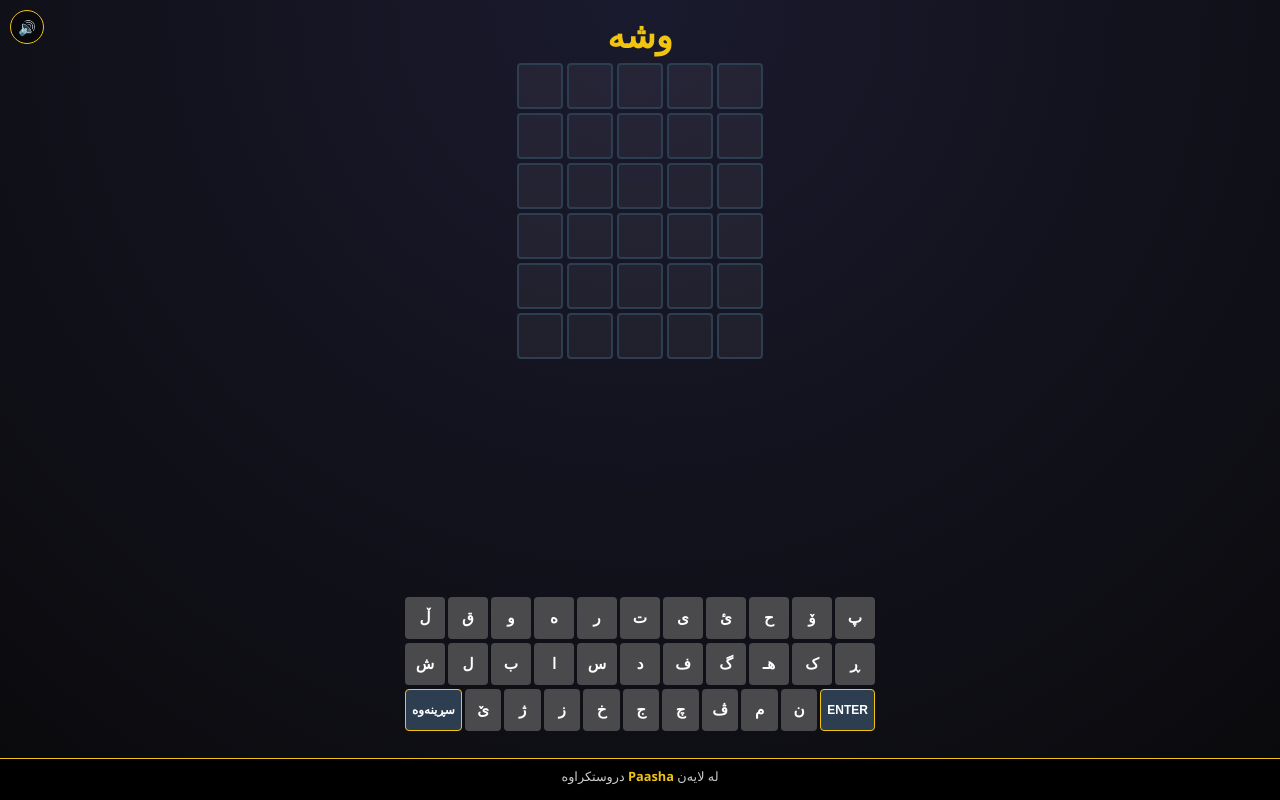
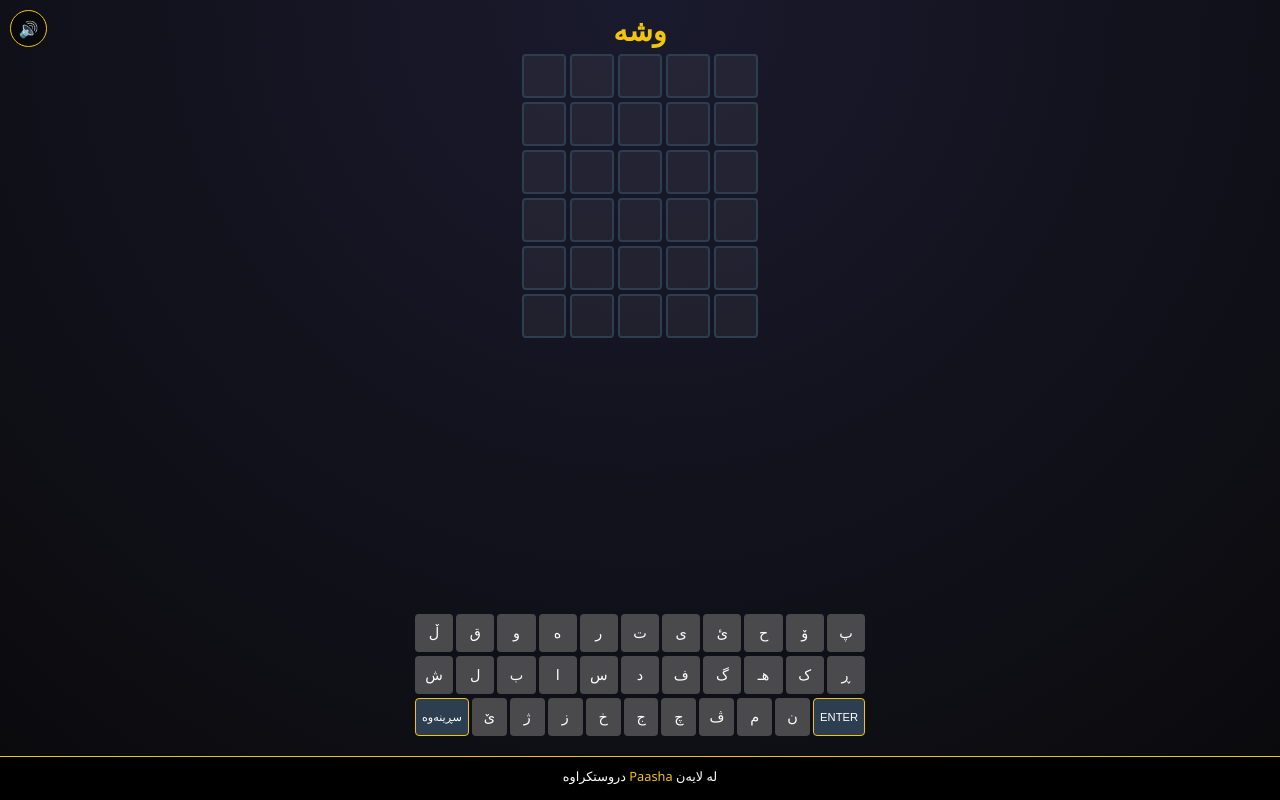
Before and after one commit to Paasha-Games/Wsha, a plain HTML site: page index.html in a window 1280 px wide. Both pictures are taken after a click on the button "دەستپێکردن". Drawn offline with Linux system fonts and the light colour scheme.

Commit message:
Update index.html

```diff
--- a/index.html
+++ b/index.html
@@ -4,7 +4,6 @@
     <meta charset="UTF-8">
     <meta name="viewport" content="width=device-width, initial-scale=1.0, maximum-scale=1.0, user-scalable=no, viewport-fit=cover">
     <meta name="theme-color" content="#0a0a0c">
-    <meta name="apple-mobile-web-app-status-bar-style" content="black-translucent">
     <title>Wsha - Kurdish Wordle</title>
     <style>
         :root {
@@ -18,22 +17,16 @@
         }
 
         html, body {
-            height: 100%;
-            margin: 0;
-            padding: 0;
-            overflow: hidden;
-            touch-action: manipulation;
-            background: var(--bg);
-            color: white;
-            font-family: 'Segoe UI', Roboto, Helvetica, Arial, sans-serif;
+            height: 100%; margin: 0; padding: 0; overflow: hidden;
+            touch-action: manipulation; background: var(--bg); color: white;
+            font-family: 'Segoe UI', Roboto, sans-serif;
         }
 
-        /* Music Toggle */
         #music-control {
             position: fixed; top: 10px; left: 10px; z-index: 200;
             background: rgba(0,0,0,0.5); border: 1px solid var(--ramadan-gold);
-            color: var(--ramadan-gold); border-radius: 50%; width: 32px; height: 32px;
-            display: flex; align-items: center; justify-content: center; cursor: pointer; font-size: 0.9rem;
+            color: var(--ramadan-gold); border-radius: 50%; width: 35px; height: 35px;
+            display: flex; align-items: center; justify-content: center; cursor: pointer;
         }
 
         /* Main Menu */
@@ -43,95 +36,74 @@
             display: flex; flex-direction: column; align-items: center; text-align: center;
         }
         .spacer { flex-grow: 1; }
-        #main-menu h1 { font-size: 5rem; color: var(--ramadan-gold); margin: 0; line-height: 1; }
-        #main-menu p { font-size: 1.4rem; margin-top: 10px; opacity: 0.9; }
+        #main-menu h1 { font-size: 5rem; color: var(--ramadan-gold); margin: 0; }
+        #main-menu p { font-size: 1.2rem; margin-top: 10px; font-weight: bold; }
         .start-btn {
             background: var(--correct); color: white; border: none;
-            width: 220px; height: 100px; font-size: 1.8rem; font-weight: bold;
-            border-radius: 4px; cursor: pointer; transition: transform 0.1s;
+            width: 200px; height: 80px; font-size: 1.6rem; font-weight: bold;
+            border-radius: 4px; cursor: pointer;
+        }
+        .tiktok-link {
+            display: inline-block; margin-top: 10px; color: var(--ramadan-gold);
+            text-decoration: none; font-weight: bold; border: 1px solid var(--ramadan-gold);
+            padding: 5px 15px; border-radius: 20px; font-size: 0.9rem;
         }
 
-        .creator-footer-container { width: 100%; padding-bottom: 20px; margin-bottom: 10px; }
-        .creator-footer { font-size: 0.95rem; color: #ccc; }
-        .creator-footer span { color: var(--ramadan-gold); font-weight: bold; }
-        .tiktok-link {
-            display: inline-block; margin-top: 8px; font-size: 0.85rem;
-            color: var(--ramadan-gold); text-decoration: none; font-weight: bold;
-            border: 1px solid var(--ramadan-gold); padding: 4px 12px; border-radius: 20px;
+        /* Game Scene Fix */
+        #game-container {
+            display: flex; flex-direction: column; align-items: center;
+            height: 100%; width: 100%; visibility: hidden;
         }
 
-        /* Game Scene Layout Fix */
-        #game-container {
-            display: flex;
-            flex-direction: column;
-            align-items: center;
-            height: 100vh;
-            width: 100%;
-            visibility: hidden;
-            justify-content: flex-start; /* Keeps things at the top */
+        #game-container h1 { margin: 10px 0 5px 0; font-size: 1.8rem; color: var(--ramadan-gold); }
+
+        #game-board { display: flex; flex-direction: column; gap: 4px; }
+        .row { display: flex; gap: 4px; justify-content: center; }
+        .tile {
+            width: 10vw; height: 10vw; max-width: 40px; max-height: 40px;
+            border: 2px solid var(--tile-border); display: flex; align-items: center;
+            justify-content: center; font-size: 1.1rem; font-weight: bold;
+            border-radius: 4px; background: rgba(255,255,255,0.05);
         }
 
-        #game-container h1 { margin-top: 10px; font-size: 2.2rem; color: var(--ramadan-gold); margin-bottom: 5px; }
+        #message-container { height: 40px; margin-top: 5px; text-align: center; }
+        #message-text { color: var(--ramadan-gold); font-weight: bold; font-size: 0.9rem; }
+        #countdown-timer { color: white; font-size: 1.1rem; font-weight: bold; }
 
-        #game-board {
-            display: flex; flex-direction: column; gap: 4px;
-            margin-bottom: 10px;
-        }
-        .row { display: flex; gap: 4px; justify-content: center; }
-        .tile {
-            width: 11vw; height: 11vw; max-width: 42px; max-height: 42px;
-            border: 2px solid var(--tile-border); display: flex; align-items: center; justify-content: center;
-            font-size: 1.2rem; font-weight: bold; border-radius: 4px; background: rgba(255,255,255,0.05);
-        }
-
-        #message-container { min-height: 45px; margin-top: 5px; text-align: center; }
-        #message-text { color: var(--ramadan-gold); font-weight: bold; font-size: 1rem; margin: 0; }
-        #countdown-timer { color: white; font-size: 1.2rem; font-weight: bold; margin-top: 2px; display: none; }
-
-        /* KEYBOARD FIX FOR ANDROID */
+        /* KEYBOARD SCALING */
         #keyboard {
-            width: 100%;
-            max-width: 480px;
-            padding: 5px;
-            box-sizing: border-box;
-            margin-top: auto; /* Pushes keyboard to sit right above the footer */
-            margin-bottom: 60px; /* Space for the black footer bar */
+            width: 100%; max-width: 450px; padding: 5px;
+            margin-top: auto; margin-bottom: 55px; /* Sits right above the footer */
         }
         .kbd-row { display: flex; justify-content: center; gap: 3px; margin-bottom: 4px; }
         button {
             background: var(--key-default); color: white; border: none; border-radius: 4px;
-            height: 42px; /* Slimmer keys */
-            font-size: 0.95rem; font-weight: bold; flex: 1;
+            height: 38px; font-size: 0.9rem; flex: 1;
             display: flex; align-items: center; justify-content: center;
         }
-        .wide { flex: 1.6; background: #2c3e50; font-size: 0.75rem; border: 1px solid var(--ramadan-gold); }
+        .wide { flex: 1.5; background: #2c3e50; font-size: 0.7rem; border: 1px solid var(--ramadan-gold); }
 
-        /* Black Footer Bar */
         .game-footer {
             position: fixed; bottom: 0; width: 100%; background: #000;
-            text-align: center; padding: 8px 0 15px 0; font-size: 0.8rem;
-            border-top: 1px solid var(--ramadan-gold); color: #ccc; z-index: 50;
+            text-align: center; padding: 10px 0 15px 0; font-size: 0.8rem;
+            border-top: 1px solid var(--ramadan-gold);
         }
-        .game-footer span { color: var(--ramadan-gold); font-weight: bold; }
     </style>
 </head>
 <body>
 
-    <audio id="bg-music" loop>
-        <source src="music.mp3" type="audio/mpeg">
-    </audio>
-
+    <audio id="bg-music" loop><source src="music.mp3" type="audio/mpeg"></audio>
     <div id="music-control" onclick="toggleMusic()">🔊</div>
 
     <div id="main-menu">
         <div class="spacer"></div>
         <h1>وشە</h1>
-        <p><strong>بەخێربێیت بۆ یاری وشە</strong></p>
+        <p>بەخێربێیت بۆ یاری وشە</p>
         <div class="spacer"></div>
         <button class="start-btn" onclick="startGame()">دەستپێکردن</button>
         <div class="spacer"></div>
-        <div class="creator-footer-container">
-            <div class="creator-footer">دروستکراوە لەلایەن <span>Paasha</span></div>
+        <div style="margin-bottom: 30px;">
+            <div style="font-size: 0.9rem; color: #ccc;">دروستکراوە لەلایەن <span style="color:var(--ramadan-gold); font-weight:bold;">Paasha</span></div>
             <a href="https://www.tiktok.com/@paasha.games" class="tiktok-link">TikTok: @paasha.games</a>
         </div>
     </div>
@@ -166,17 +138,17 @@
             </div>
         </div>
 
-        <div class="game-footer">لە لایەن <span>Paasha</span> دروستکراوە</div>
+        <div class="game-footer">لە لایەن <span style="color:var(--ramadan-gold)">Paasha</span> دروستکراوە</div>
     </div>
 
 <script>
+    // [Same Logic as before: wordList, dayIndex, timer, startGame, press, submit, etc.]
     const wordList = ["بەهار", "باران", "دیوار", "هەواڵ", "کۆڵان", "شیرین", "مێژوو", "پاییز", "قەڵەم", "هێواش", "گەورە", "ڕۆژان", "شەوان", "ئاسان", "کەمان", "پێڵاو", "پەنجە", "جانتا", "هێلکە", "دەرگا", "باخچە", "هەنار", "کەوچک", "شۆربا", "هەویر"];
     const startDate = new Date("2024-01-01").getTime();
     const today = new Date().setHours(0,0,0,0);
     const dayIndex = Math.floor((today - startDate) / (1000 * 60 * 60 * 24));
     const answer = wordList[dayIndex % wordList.length];
     let row = 0, col = 0, currentGuess = "", gameOver = false;
-
     const audio = document.getElementById('bg-music');
 
     function toggleMusic() {
```
